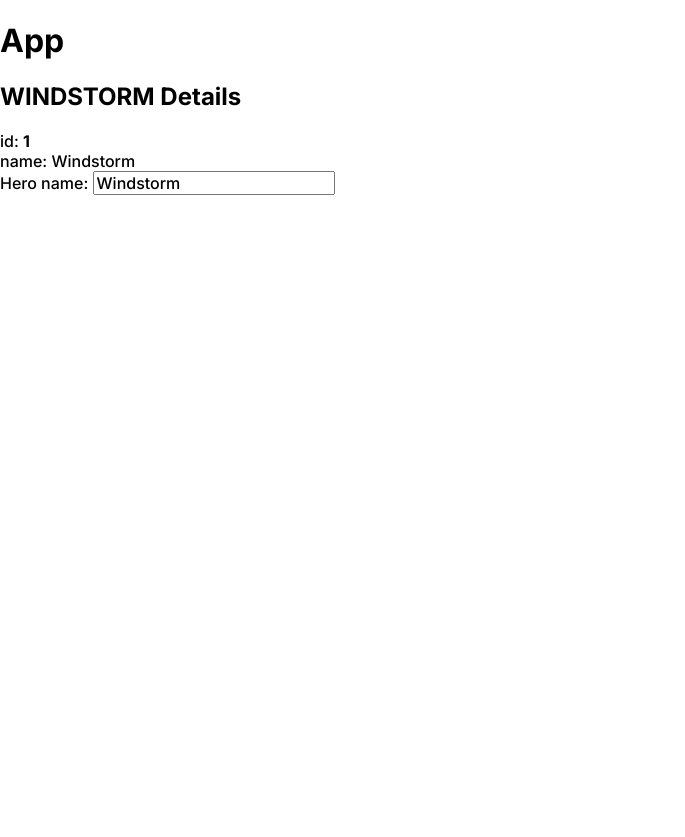
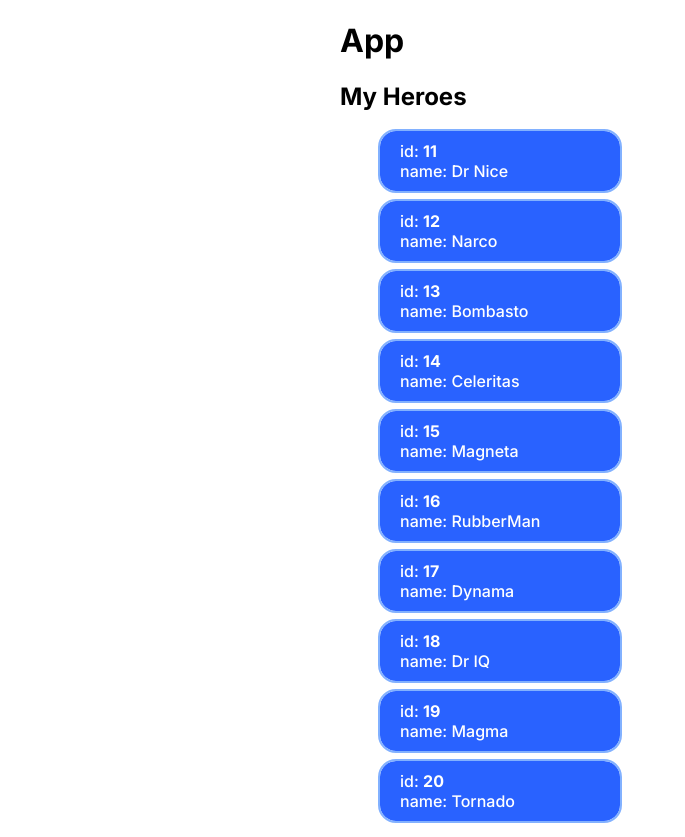
Before and after one commit to YauheniMel/tourOfHeroes, an Angular app in the folder App/: page / in a window 1280 px wide. Shown: the whole page, without its empty margins (0-685 px from the left). Before the commit the page ends 800 px from the top, so only its background shows below. Built offline with nearby package versions, Linux system fonts and the light colour scheme.

Commit message:
feat: Render all heroes

```diff
--- a/App/src/app/app.component.html
+++ b/App/src/app/app.component.html
@@ -1,2 +1,4 @@
-<h1>{{ title }}</h1>
-<app-heroes></app-heroes>
+<div class="container">
+  <h1>{{ title }}</h1>
+  <app-heroes></app-heroes>
+</div>
--- a/App/src/app/heroes/heroes.component.html
+++ b/App/src/app/heroes/heroes.component.html
@@ -1,8 +1,7 @@
-<h2>{{ hero.name | uppercase }} Details</h2>
-<div><span>id: </span><strong>{{ hero.id }}</strong></div>
-<div><span>name: </span>{{ hero.name }}</div>
-<div class="wrap-edit">
-  <label for=""> Hero name:
-    <input type="text" [(ngModel)]="hero.name" placeholder="name">
-  </label>
-</div>
+<h2>My Heroes</h2>
+<ul>
+  <li *ngFor="let hero of heroes">
+    <div><span>id: </span><strong>{{ hero.id }}</strong></div>
+    <div><span>name: </span>{{ hero.name }}</div>
+  </li>
+</ul>
--- a/App/src/app/heroes/heroes.component.scss
+++ b/App/src/app/heroes/heroes.component.scss
@@ -0,0 +1,21 @@
+ul {
+  list-style: none;
+
+  li {
+    cursor: pointer;
+    margin: 10px 0;
+    padding: 10px 20px;
+    border-radius: 16px;
+    outline: 2px solid #82B1FF;
+    background-color: #2962FF;
+    max-width: 200px;
+    color: white;
+  }
+
+  li:hover {
+    background-color: #82B1FF;
+    color: #0b4bfb;
+    box-shadow: inset 0 0 2px 2px white;
+    outline: none;
+  }
+}
--- a/App/src/app/heroes/heroes.component.ts
+++ b/App/src/app/heroes/heroes.component.ts
@@ -1,5 +1,6 @@
 import { Component, OnInit } from '@angular/core';
 import { Hero } from '../hero';
+import { HEROES } from '../mock-heroes';
 
 @Component({
   selector: 'app-heroes',
@@ -8,10 +9,7 @@ import { Hero } from '../hero';
 })
 export class HeroesComponent implements OnInit {
 
-  hero: Hero = {
-    id: 1,
-    name: 'Windstorm'
-  }
+  heroes = HEROES;
 
   constructor() { }
 
--- /dev/null
+++ b/App/src/app/mock-heroes.ts
@@ -0,0 +1,14 @@
+import { Hero } from "./hero";
+
+export const HEROES: Hero[] = [
+  { id: 11, name: 'Dr Nice' },
+  { id: 12, name: 'Narco' },
+  { id: 13, name: 'Bombasto' },
+  { id: 14, name: 'Celeritas' },
+  { id: 15, name: 'Magneta' },
+  { id: 16, name: 'RubberMan' },
+  { id: 17, name: 'Dynama' },
+  { id: 18, name: 'Dr IQ' },
+  { id: 19, name: 'Magma' },
+  { id: 20, name: 'Tornado' }
+]
--- a/App/src/styles.scss
+++ b/App/src/styles.scss
@@ -40,3 +40,8 @@ button,
 select {
   text-transform: none;
 }
+
+.container {
+  max-width: 600px;
+  margin: 0 auto;
+}
```
Also changed, not shown: App/src/assets/superman.svg (added).
